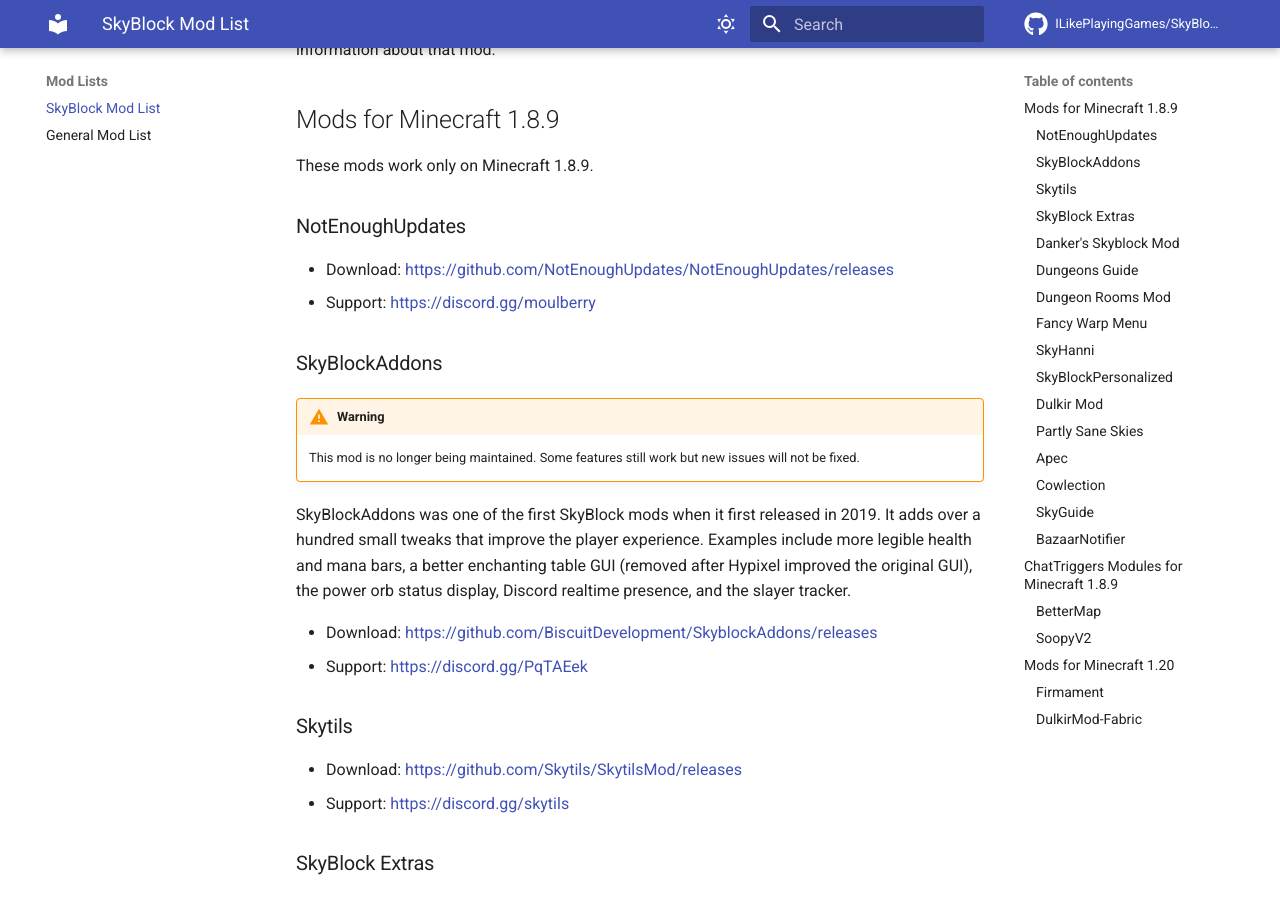
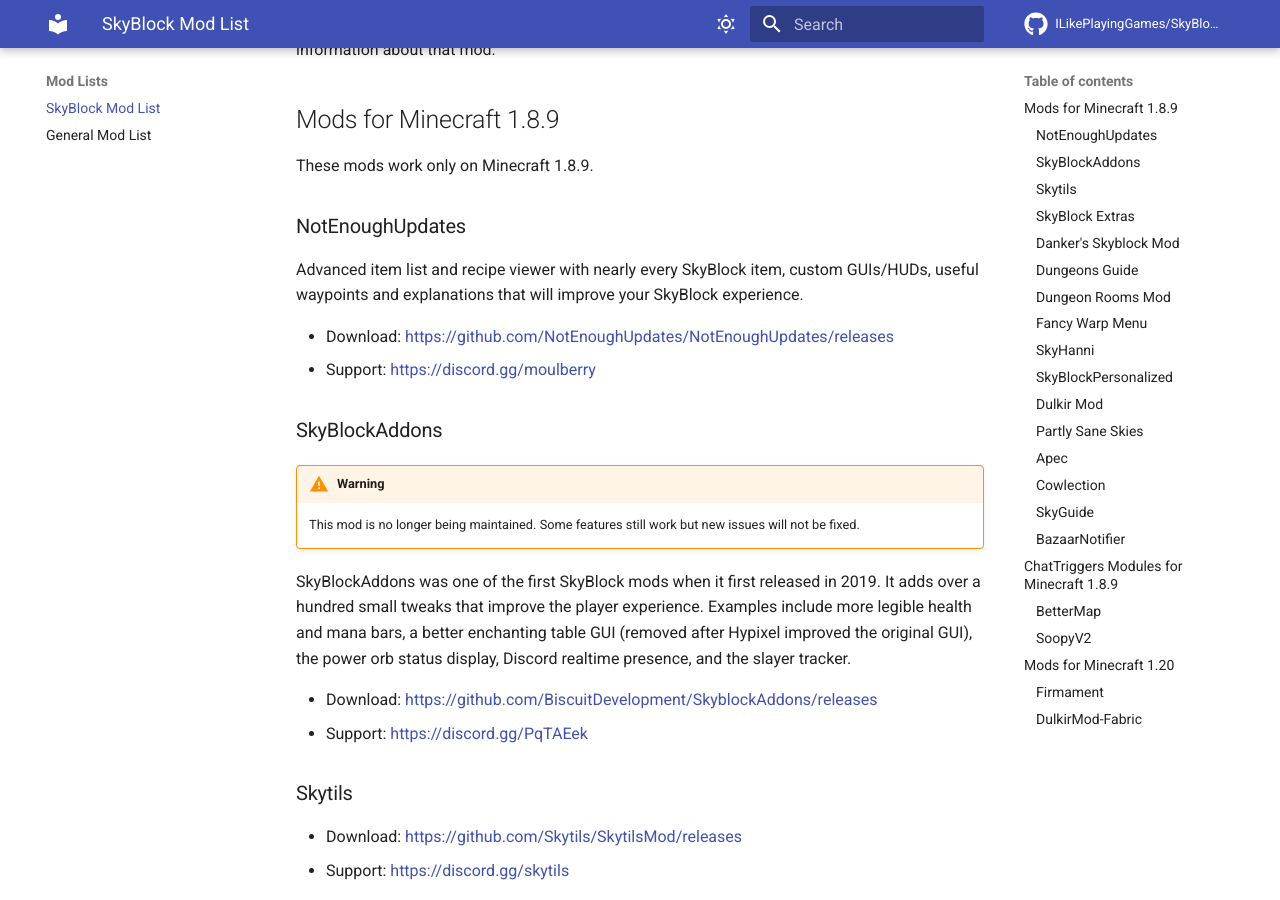
Before and after one commit to ModMalwareInvestigation/SkyBlockModWiki, an MkDocs documentation site: the page built from docs/mod-lists/skyblock-mod-list.md, in a window 1280 px wide and 900 px high, scrolled down 346 px. Built offline with MkDocs 1.6.1 and Material for MkDocs 9.7.7, drawn with Linux system fonts in a browser that asks for light colours; comment, search, counter and statistics services are not loaded.

Commit message:
Add description for NEU
Co-authored-by:
hannibal2 <24389977+hannibal00212@users.noreply.github.com>
Co-authored-by:
"Erymanthus[#5074] | (u/)RayDeeUx"
<51521765+RayDeeUx@users.noreply.github.com>

```diff
--- a/docs/mod-lists/skyblock-mod-list.md
+++ b/docs/mod-lists/skyblock-mod-list.md
@@ -9,6 +9,8 @@
 These mods work only on Minecraft 1.8.9.
 
 ### NotEnoughUpdates
+Advanced item list and recipe viewer with nearly every SkyBlock item, custom GUIs/HUDs, useful waypoints and explanations that will improve your SkyBlock experience.
+
 - Download: https://github.com/NotEnoughUpdates/NotEnoughUpdates/releases
 - Support: https://discord.gg/moulberry
 
```
